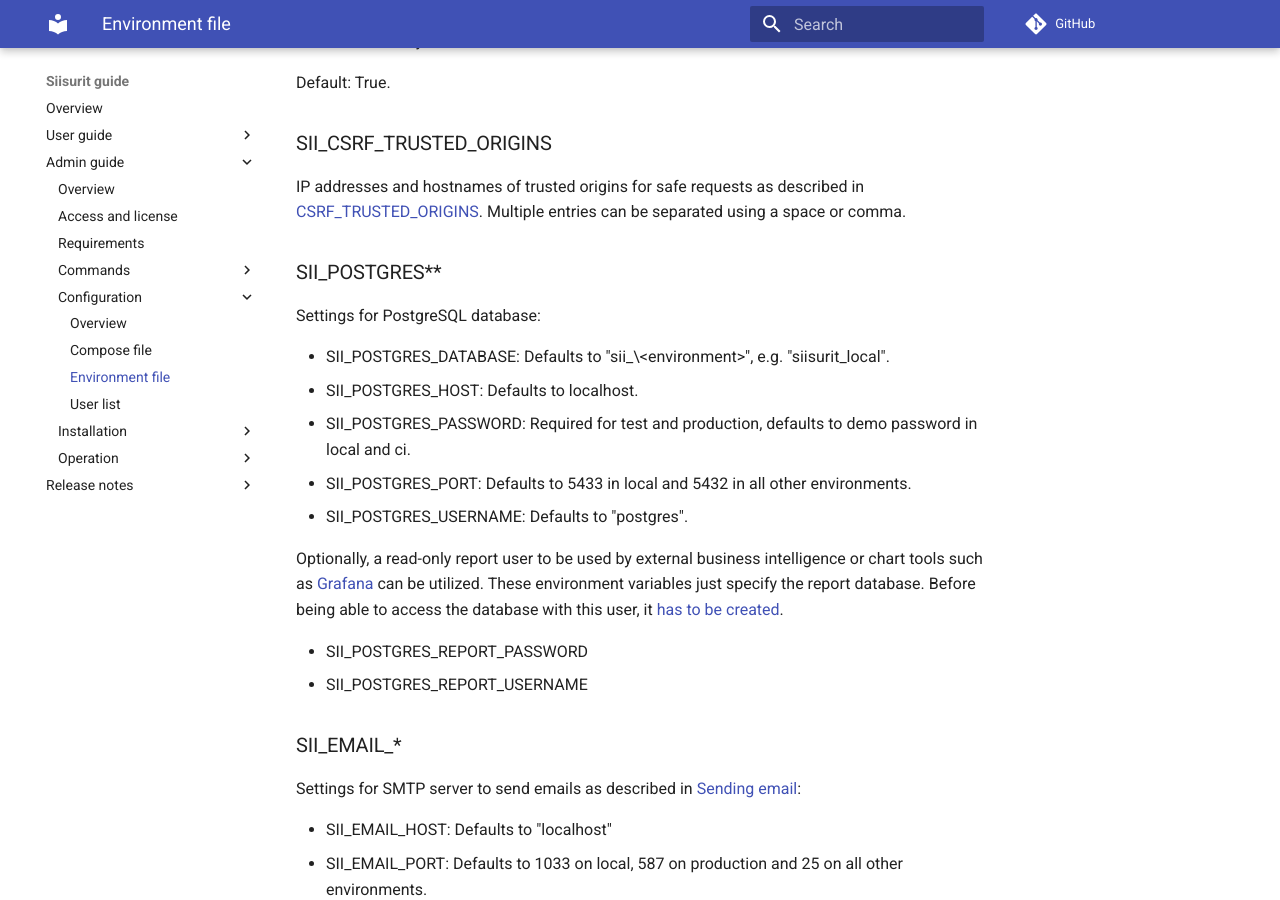
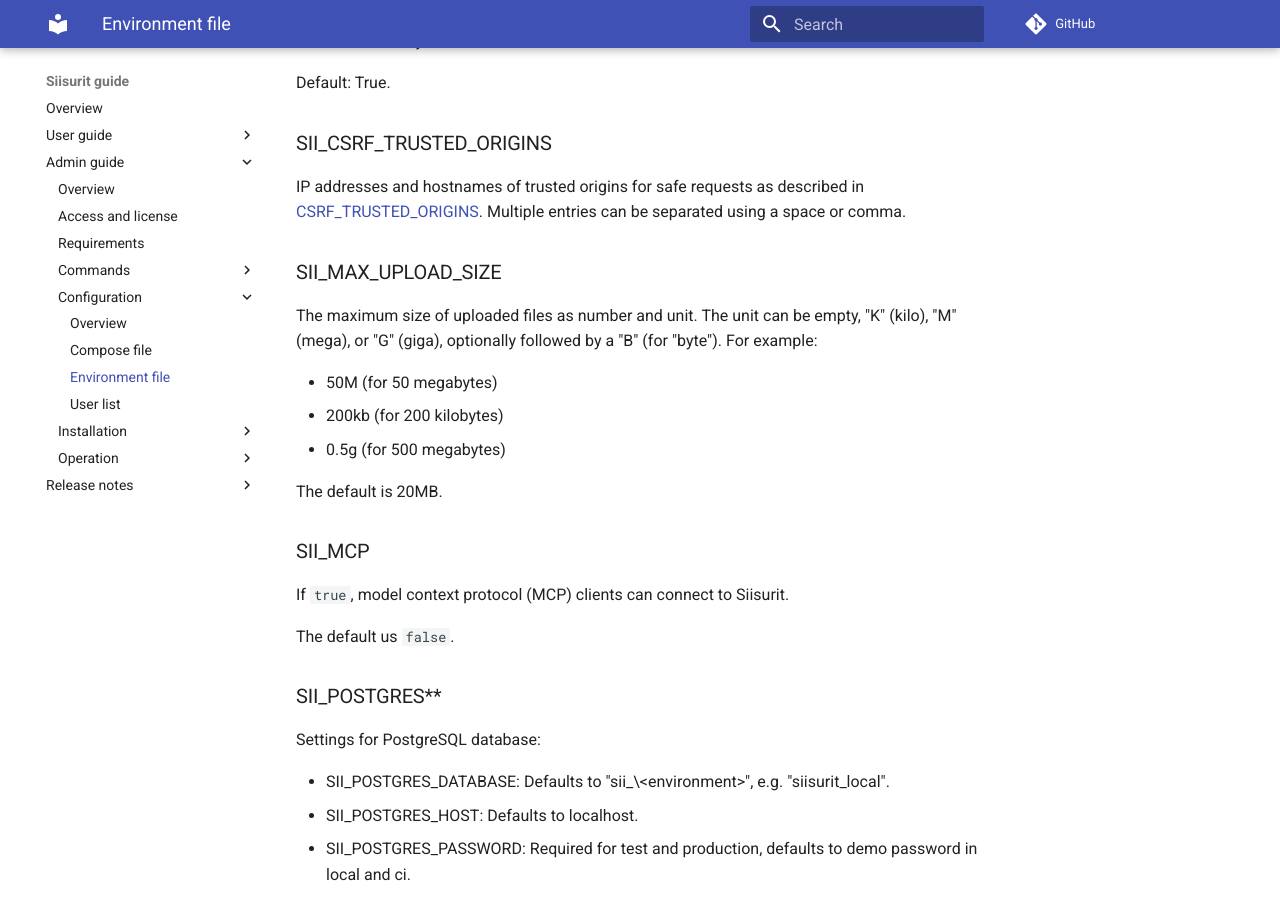
Before and after one commit to siisurit/siisurit_guide, an MkDocs documentation site: the page built from guide/admin/configuration/environment-file.md, in a window 1280 px wide and 900 px high, scrolled down 1569 px. Built offline with MkDocs 1.6.1 and Material for MkDocs 9.7.7, drawn with Linux system fonts in a browser that asks for light colours; comment, search, counter and statistics services are not loaded.

```diff
--- a/guide/admin/configuration/environment-file.md
+++ b/guide/admin/configuration/environment-file.md
@@ -65,6 +65,22 @@ Default: True.
 ### SII_CSRF_TRUSTED_ORIGINS
 
 IP addresses and hostnames of trusted origins for safe requests as described in [CSRF_TRUSTED_ORIGINS](https://docs.djangoproject.com/en/4.2/ref/settings/#csrf-trusted-origins). Multiple entries can be separated using a space or comma.
+
+### SII_MAX_UPLOAD_SIZE
+
+The maximum size of uploaded files as number and unit. The unit can be empty, "K" (kilo), "M" (mega), or "G" (giga), optionally followed by a "B" (for "byte"). For example:
+
+- 50M (for 50 megabytes)
+- 200kb (for 200 kilobytes)
+- 0.5g (for 500 megabytes)
+
+The default is 20MB.
+
+### SII_MCP
+
+If `true`, model context protocol (MCP) clients can connect to Siisurit.
+
+The default us `false`.
 
 ### SII_POSTGRES\*\*
 
```
Also changed, not shown: guide/release/v0.49.0/index.md (added, +22 -0 lines), guide/user/index.md (+1 -0 lines), guide/user/mcp.md (added, +5 -0 lines).
